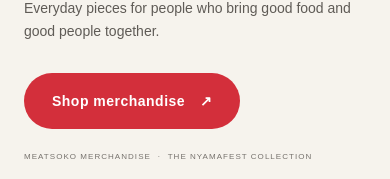
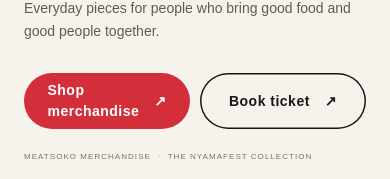
Before and after one commit to meatsoko/m-ticket, a Next.js app in the folder meatsoko-ticketing/: page / in a window 390 px wide. Shown: the part 288-467 px from the top of the page. Built offline with nearby package versions, Linux system fonts and the light colour scheme; no server answers; the database is empty.

Commit message:
home: add a "Book ticket" button next to "Shop merchandise" in the hero
Outlined secondary button linking to the next live event (falls back to
/events); the two share the row on phones.

Co-Authored-By: Claude Opus 5.5 <noreply@anthropic.com>

```diff
--- a/meatsoko-ticketing/src/app/globals.css
+++ b/meatsoko-ticketing/src/app/globals.css
@@ -1226,3 +1226,13 @@ td.num, th.num { text-align: right; font-variant-numeric: tabular-nums; }
 @media (max-width: 760px) {
   .store-subpage.checkout-page { padding-top: 18px; }
 }
+
+/* Hero: Shop merchandise + Book ticket side by side. */
+.hero-actions { margin-top: 30px; display: flex; flex-wrap: wrap; gap: 12px; }
+.store-hero-copy .hero-actions .store-button { margin-top: 0; }
+.store-button.store-button-outline { background: transparent; color: var(--store-ink) !important; box-shadow: inset 0 0 0 1.5px var(--store-ink); }
+.store-button.store-button-outline:hover { background: var(--store-ink); color: #fff !important; }
+@media (max-width: 760px) {
+  .hero-actions { gap: 10px; }
+  .store-hero-copy .hero-actions .store-button { min-width: 0; flex: 1 1 150px; }
+}
--- a/meatsoko-ticketing/src/app/page.tsx
+++ b/meatsoko-ticketing/src/app/page.tsx
@@ -34,7 +34,10 @@ export default async function Home() {
               <span className="store-eyebrow">THE MEATSOKO COLLECTION</span>
               <h1>Wear the<br />good times<span>.</span></h1>
               <p>Everyday pieces for people who bring good food and good people together.</p>
-              <Link href="/shop" className="store-button">Shop merchandise <span>↗</span></Link>
+              <div className="hero-actions">
+                <Link href="/shop" className="store-button">Shop merchandise <span>↗</span></Link>
+                <Link href={currentEventHref} className="store-button store-button-outline">Book ticket <span>↗</span></Link>
+              </div>
               <small>MEATSOKO MERCHANDISE&nbsp; · &nbsp;THE NYAMAFEST COLLECTION</small>
             </div>
             <HeroCarousel />
```
